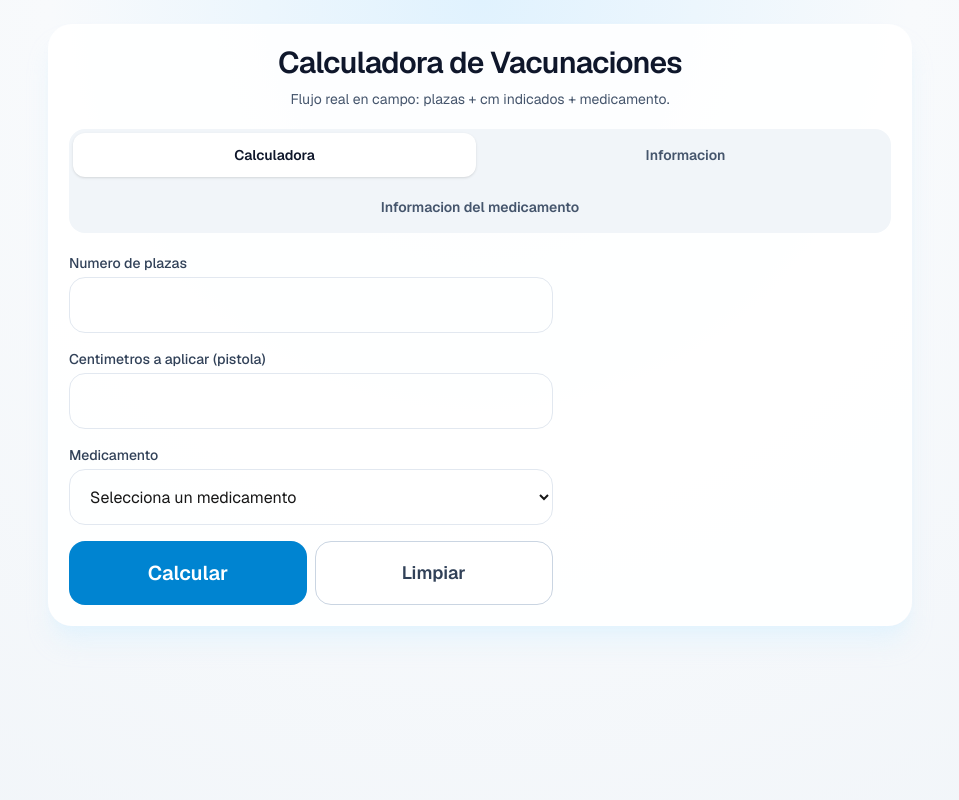
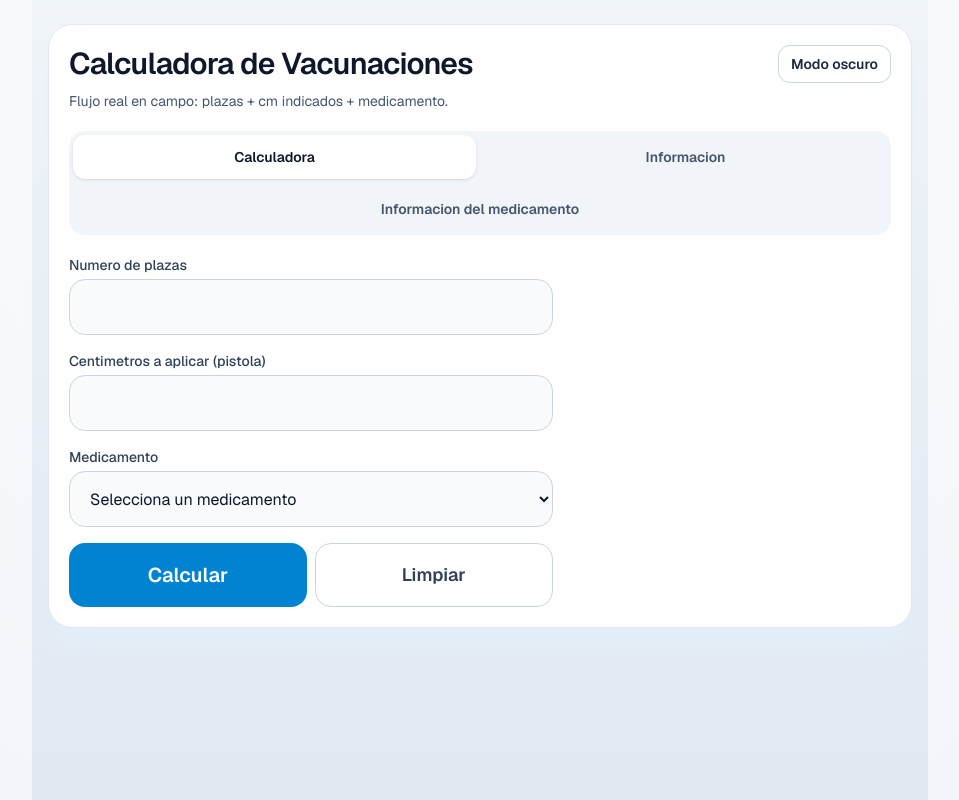
Before and after one commit to itsmercurio/calculadora-vacunaciones, a Next.js app: page / in a window 1280 px wide. Shown: the whole page, without its empty margins (160-1119 px from the left). Built offline with nearby package versions, Linux system fonts and the light colour scheme.

Commit message:
actualiza calculo por cm y botes en campo v2

```diff
--- a/src/app/page.tsx
+++ b/src/app/page.tsx
@@ -1,8 +1,9 @@
 "use client";
 
-import { useState } from "react";
+import { useEffect, useState } from "react";
 
 const LAST_CALCULATION_KEY = "calculadora-vacunaciones:last-calculation";
+const THEME_KEY = "calculadora-vacunaciones:theme";
 
 type MedicationType = "vacuna" | "antibiotico" | "especial";
 type RiskLevel = "verde" | "amarillo" | "rojo";
@@ -254,6 +255,12 @@ function getInitialLastCalculation(): LastCalculation | null {
 }
 
 export default function Home() {
+  const [theme, setTheme] = useState<"light" | "dark">(() => {
+    if (typeof window === "undefined") return "light";
+    const savedTheme = window.localStorage.getItem(THEME_KEY);
+    if (savedTheme === "dark" || savedTheme === "light") return savedTheme;
+    return window.matchMedia("(prefers-color-scheme: dark)").matches ? "dark" : "light";
+  });
   const [activeTab, setActiveTab] = useState<AppTab>("calculadora");
   const [initial] = useState<LastCalculation | null>(() => getInitialLastCalculation());
   const [numberOfBooths, setNumberOfBooths] = useState(initial?.numberOfBooths ?? "");
@@ -263,6 +270,11 @@ export default function Home() {
   const [errorText, setErrorText] = useState<string | null>(null);
 
   const selectedMedicationCard = getMedicationCardByName(medicationName);
+  const isDark = theme === "dark";
+
+  useEffect(() => {
+    window.localStorage.setItem(THEME_KEY, theme);
+  }, [theme]);
 
   const handleCalculate = (event: React.FormEvent<HTMLFormElement>) => {
     event.preventDefault();
@@ -341,34 +353,83 @@ export default function Home() {
           : null;
 
   return (
-    <main className="mx-auto flex min-h-screen w-full max-w-4xl items-start justify-center px-4 py-6">
-      <section className="w-full rounded-3xl border border-white/50 bg-white/90 p-5 shadow-xl shadow-sky-100/70">
-        <h1 className="text-center text-3xl font-semibold tracking-tight text-slate-900">
-          Calculadora de Vacunaciones
-        </h1>
-        <p className="mt-2 text-center text-sm text-slate-600">
+    <main
+      className={`mx-auto flex min-h-screen w-full max-w-4xl items-start justify-center px-4 py-6 ${
+        isDark
+          ? "bg-slate-950 text-slate-100"
+          : "bg-gradient-to-b from-slate-100 to-slate-200 text-slate-900"
+      }`}
+    >
+      <section
+        className={`w-full rounded-3xl border p-5 shadow-xl ${
+          isDark
+            ? "border-slate-700 bg-slate-900/95 shadow-black/30"
+            : "border-slate-200 bg-white/95 shadow-sky-100/70"
+        }`}
+      >
+        <div className="flex items-center justify-between gap-3">
+          <h1 className={`text-3xl font-semibold tracking-tight ${isDark ? "text-slate-100" : "text-slate-900"}`}>
+            Calculadora de Vacunaciones
+          </h1>
+          <button
+            type="button"
+            onClick={() => setTheme((prev) => (prev === "dark" ? "light" : "dark"))}
+            className={`rounded-xl border px-3 py-2 text-sm font-semibold ${
+              isDark
+                ? "border-slate-600 bg-slate-800 text-slate-100"
+                : "border-slate-300 bg-white text-slate-800"
+            }`}
+          >
+            {isDark ? "Modo claro" : "Modo oscuro"}
+          </button>
+        </div>
+        <p className={`mt-2 text-sm ${isDark ? "text-slate-300" : "text-slate-600"}`}>
           Flujo real en campo: plazas + cm indicados + medicamento.
         </p>
 
-        <div className="mt-5 grid grid-cols-2 gap-2 rounded-2xl bg-slate-100 p-1">
+        <div className={`mt-5 grid grid-cols-2 gap-2 rounded-2xl p-1 ${isDark ? "bg-slate-800" : "bg-slate-100"}`}>
           <button
             type="button"
             onClick={() => setActiveTab("calculadora")}
-            className={`h-11 rounded-xl text-sm font-semibold ${activeTab === "calculadora" ? "bg-white text-slate-900 shadow" : "text-slate-600"}`}
+            className={`h-11 rounded-xl text-sm font-semibold ${
+              activeTab === "calculadora"
+                ? isDark
+                  ? "bg-slate-700 text-slate-100 shadow"
+                  : "bg-white text-slate-900 shadow"
+                : isDark
+                  ? "text-slate-300"
+                  : "text-slate-600"
+            }`}
           >
             Calculadora
           </button>
           <button
             type="button"
             onClick={() => setActiveTab("informacion")}
-            className={`h-11 rounded-xl text-sm font-semibold ${activeTab === "informacion" ? "bg-white text-slate-900 shadow" : "text-slate-600"}`}
+            className={`h-11 rounded-xl text-sm font-semibold ${
+              activeTab === "informacion"
+                ? isDark
+                  ? "bg-slate-700 text-slate-100 shadow"
+                  : "bg-white text-slate-900 shadow"
+                : isDark
+                  ? "text-slate-300"
+                  : "text-slate-600"
+            }`}
           >
             Informacion
           </button>
           <button
             type="button"
             onClick={() => setActiveTab("info-medicamento")}
-            className={`col-span-2 h-11 rounded-xl text-sm font-semibold ${activeTab === "info-medicamento" ? "bg-white text-slate-900 shadow" : "text-slate-600"}`}
+            className={`col-span-2 h-11 rounded-xl text-sm font-semibold ${
+              activeTab === "info-medicamento"
+                ? isDark
+                  ? "bg-slate-700 text-slate-100 shadow"
+                  : "bg-white text-slate-900 shadow"
+                : isDark
+                  ? "text-slate-300"
+                  : "text-slate-600"
+            }`}
           >
             Informacion del medicamento
           </button>
@@ -385,7 +446,11 @@ export default function Home() {
                   required
                   value={numberOfBooths}
                   onChange={(e) => setNumberOfBooths(e.target.value)}
-                  className="h-14 w-full rounded-2xl border border-slate-200 px-4 text-base outline-none focus:border-sky-500 focus:ring-2 focus:ring-sky-200"
+                  className={`h-14 w-full rounded-2xl border px-4 text-base outline-none ${
+                    isDark
+                      ? "border-slate-600 bg-slate-800 text-slate-100 placeholder:text-slate-400"
+                      : "border-slate-300 bg-slate-50 text-slate-900 placeholder:text-slate-500"
+                  } focus:border-sky-500 focus:ring-2 focus:ring-sky-200`}
                 />
               </label>
 
@@ -398,7 +463,11 @@ export default function Home() {
                   required
                   value={indicatedCm}
                   onChange={(e) => setIndicatedCm(e.target.value)}
-                  className="h-14 w-full rounded-2xl border border-slate-200 px-4 text-base outline-none focus:border-sky-500 focus:ring-2 focus:ring-sky-200"
+                  className={`h-14 w-full rounded-2xl border px-4 text-base outline-none ${
+                    isDark
+                      ? "border-slate-600 bg-slate-800 text-slate-100 placeholder:text-slate-400"
+                      : "border-slate-300 bg-slate-50 text-slate-900 placeholder:text-slate-500"
+                  } focus:border-sky-500 focus:ring-2 focus:ring-sky-200`}
                 />
               </label>
 
@@ -408,7 +477,11 @@ export default function Home() {
                   required
                   value={medicationName}
                   onChange={(e) => setMedicationName(e.target.value)}
-                  className="h-14 w-full rounded-2xl border border-slate-200 px-4 text-base outline-none focus:border-sky-500 focus:ring-2 focus:ring-sky-200"
+                  className={`h-14 w-full rounded-2xl border px-4 text-base outline-none ${
+                    isDark
+                      ? "border-slate-600 bg-slate-800 text-slate-100"
+                      : "border-slate-300 bg-slate-50 text-slate-900"
+                  } focus:border-sky-500 focus:ring-2 focus:ring-sky-200`}
                 >
                   <option value="">Selecciona un medicamento</option>
                   {MEDICATION_OPTIONS.map((opt) => (
```
